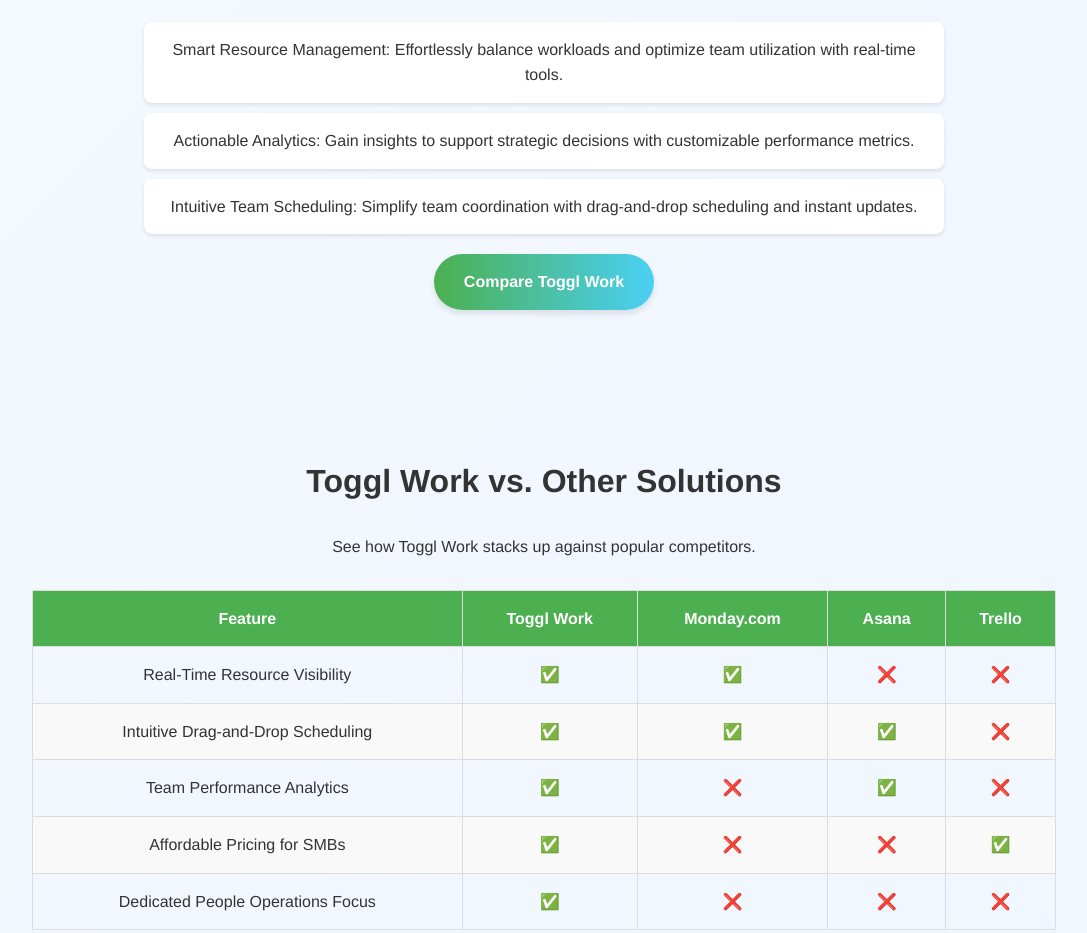
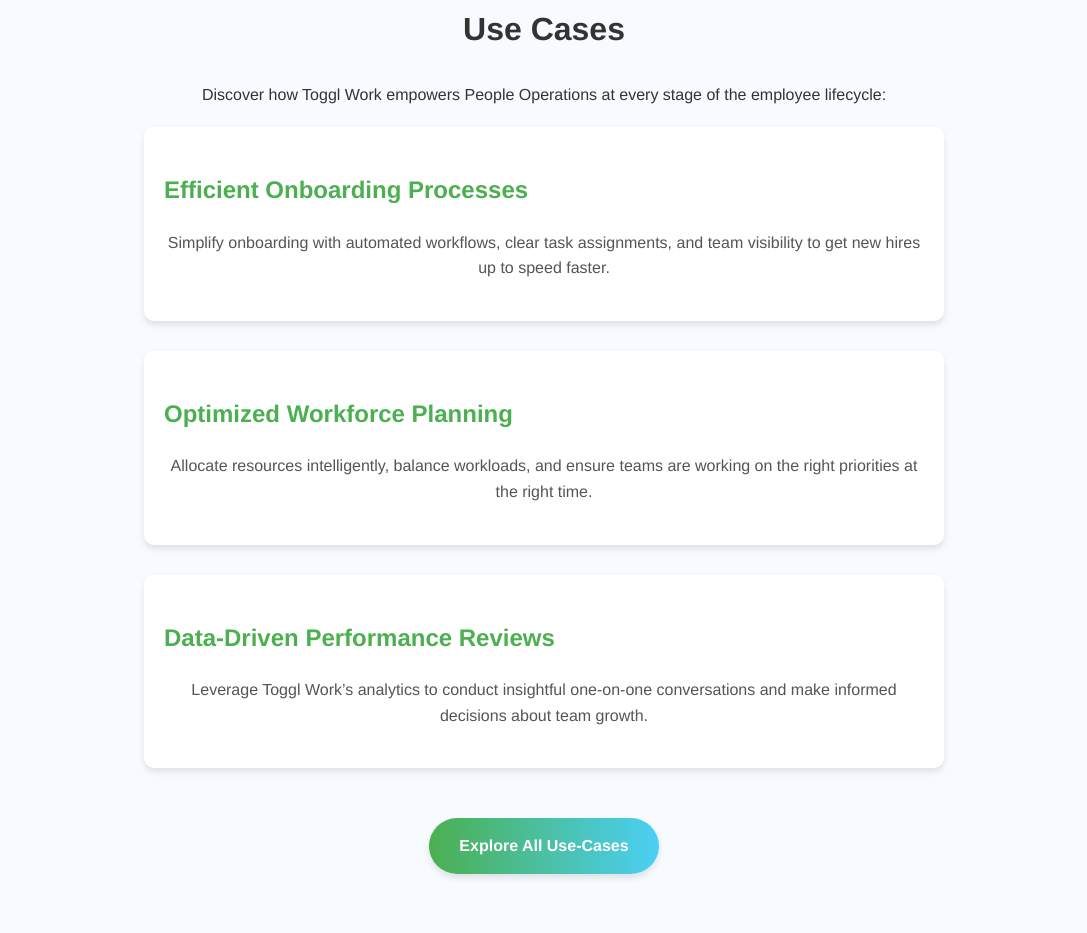
Before and after one commit to piliakis/piliakis.github.io, a plain HTML site: page index.html in a window 1280 px wide. Shown: the part 1437-2370 px from the top of the page, without its empty margins (96-1183 px from the left). Drawn offline with Linux system fonts and the light colour scheme.

Commit message:
Update index.html

```diff
--- a/index.html
+++ b/index.html
@@ -158,6 +158,60 @@
     transform: translateY(0);
     box-shadow: 0 4px 6px rgba(0, 0, 0, 0.1);
   }
+
+  #use-cases {
+    background: #f7faff;
+    padding: 60px 10%;
+    text-align: center;
+  }
+
+  .use-cases {
+    display: flex;
+    flex-direction: column;
+    gap: 30px;
+    max-width: 800px;
+    margin: 0 auto;
+  }
+
+  .use-case {
+    background: white;
+    padding: 20px;
+    border-radius: 10px;
+    box-shadow: 0 4px 6px rgba(0, 0, 0, 0.1);
+    text-align: left;
+  }
+
+  .use-case h3 {
+    font-size: 1.5rem;
+    color: #4CAF50;
+    margin-bottom: 10px;
+  }
+
+  .use-case p {
+    font-size: 1rem;
+    line-height: 1.6;
+    color: #555;
+  }
+
+  .section-cta a {
+    margin-top: 30px;
+    display: inline-block;
+    text-decoration: none;
+    color: white;
+    background: linear-gradient(90deg, #4CAF50, #4ad0f5);
+    padding: 15px 30px;
+    border-radius: 30px;
+    font-weight: bold;
+    font-size: 1rem;
+    box-shadow: 0 4px 6px rgba(0, 0, 0, 0.1);
+    transition: all 0.3s ease;
+  }
+
+  .section-cta a:hover {
+    background: linear-gradient(90deg, #4ad0f5, #4CAF50);
+    transform: translateY(-2px);
+    box-shadow: 0 6px 8px rgba(0, 0, 0, 0.15);
+  }
   </style>
 </head>
 <body>
@@ -189,6 +243,28 @@
   </ul>
   <div class="section-cta">
     <a href="#features" class="cta-buttons">Discover How Toggl Work Fits Your Team</a>
+  </div>
+</section>
+
+<section id="use-cases">
+  <h2>Use Cases</h2>
+  <p>Discover how Toggl Work empowers People Operations at every stage of the employee lifecycle:</p>
+  <div class="use-cases">
+    <div class="use-case">
+      <h3>Efficient Onboarding Processes</h3>
+      <p>Simplify onboarding with automated workflows, clear task assignments, and team visibility to get new hires up to speed faster.</p>
+    </div>
+    <div class="use-case">
+      <h3>Optimized Workforce Planning</h3>
+      <p>Allocate resources intelligently, balance workloads, and ensure teams are working on the right priorities at the right time.</p>
+    </div>
+    <div class="use-case">
+      <h3>Data-Driven Performance Reviews</h3>
+      <p>Leverage Toggl Work’s analytics to conduct insightful one-on-one conversations and make informed decisions about team growth.</p>
+    </div>
+  </div>
+  <div class="section-cta">
+    <a href="#use-cases">Explore All Use-Cases</a>
   </div>
 </section>
 
```
